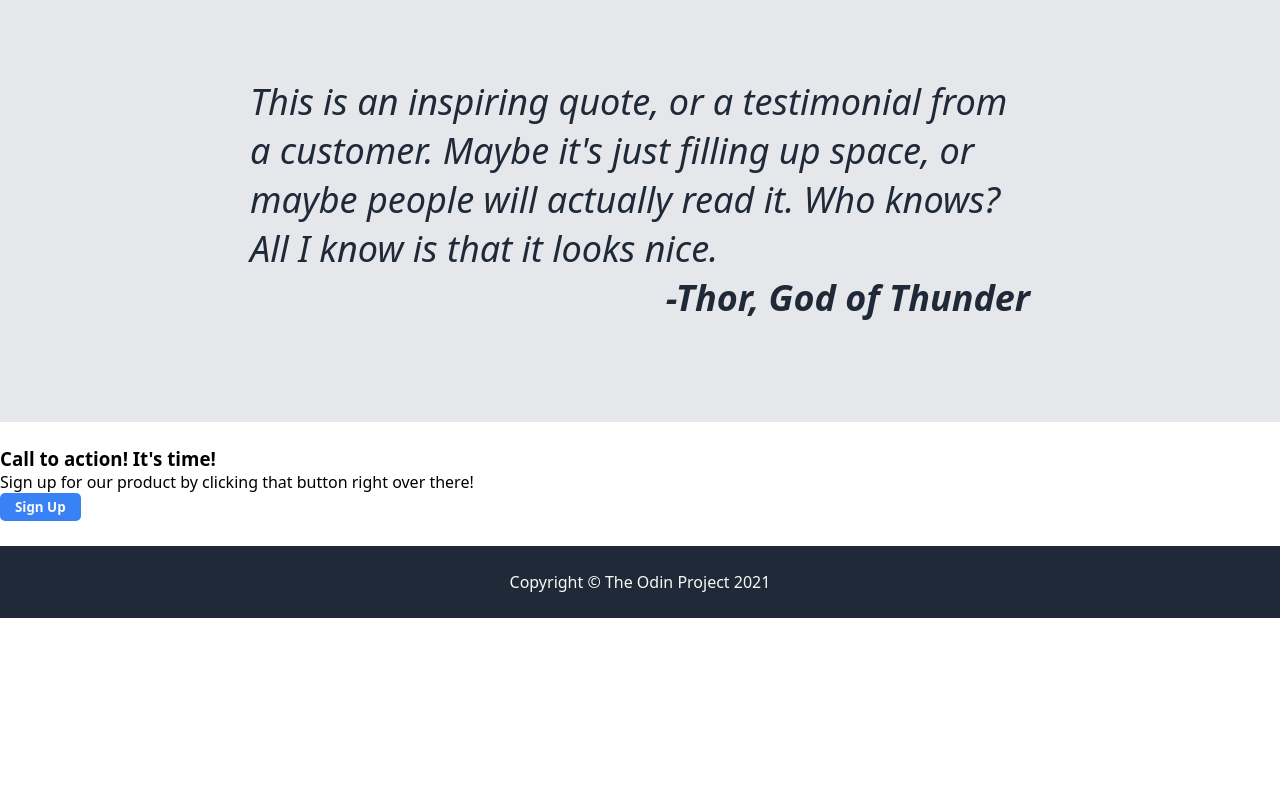
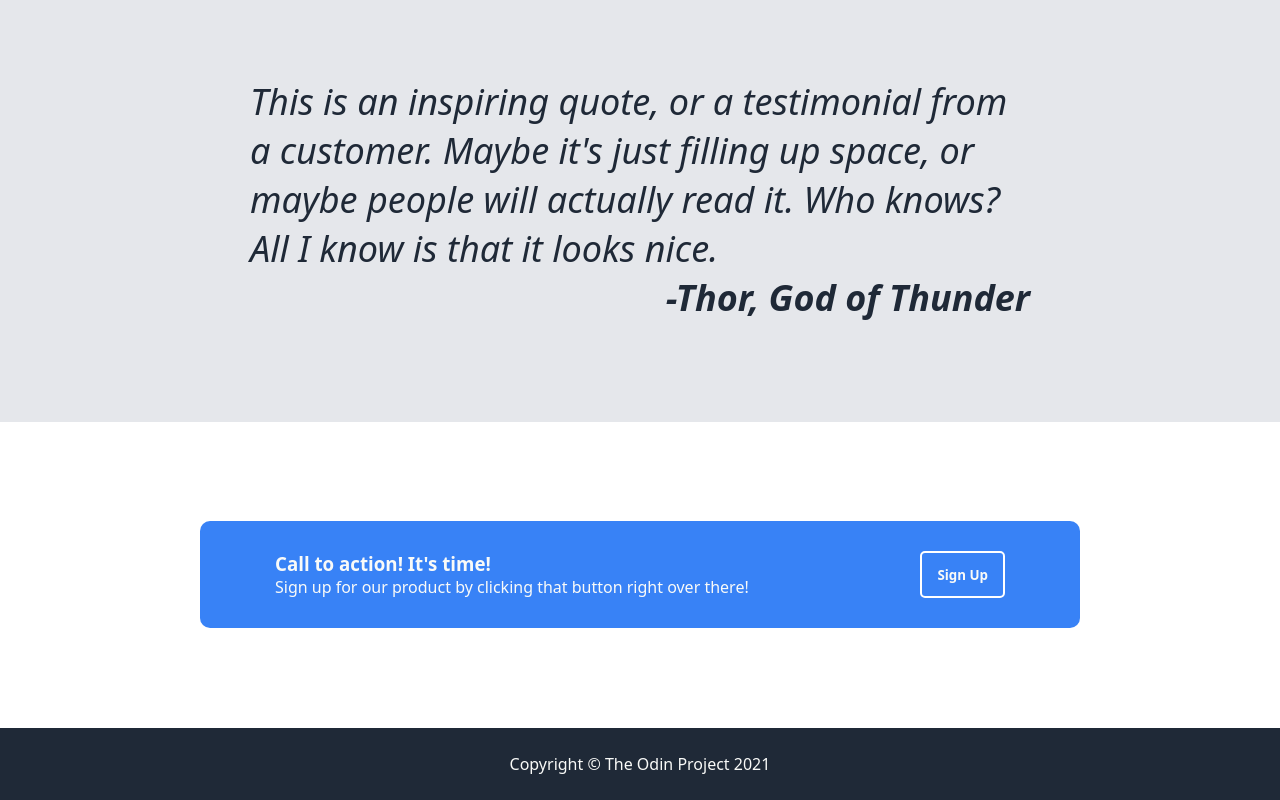
Before and after one commit to TheDiamonds559/landingPage, a plain HTML site: page index.html in a window 1280 px wide. Shown: the part 840-1640 px from the top of the page. Before the commit the page ends 1458 px from the top, so only its background shows below. Drawn offline with Linux system fonts and the light colour scheme.

Commit message:
Finished the Call to action section and with that the entire project is complete!

```diff
--- a/style.css
+++ b/style.css
@@ -121,6 +121,21 @@ blockquote footer p {
     width: fit-content;
 }
 
+.callToAction {
+    margin: 75px 200px;
+    padding: 30px 75px;
+    background-color: #3882f6;
+    justify-content: space-between;
+    display: flex;
+    width: auto;
+    border-radius: 10px;
+    color: #f9faf8;
+}
+
+.callToAction button {
+    border: 2px solid white;
+}
+
 
 #mainFooter {
     text-align: center;
```
